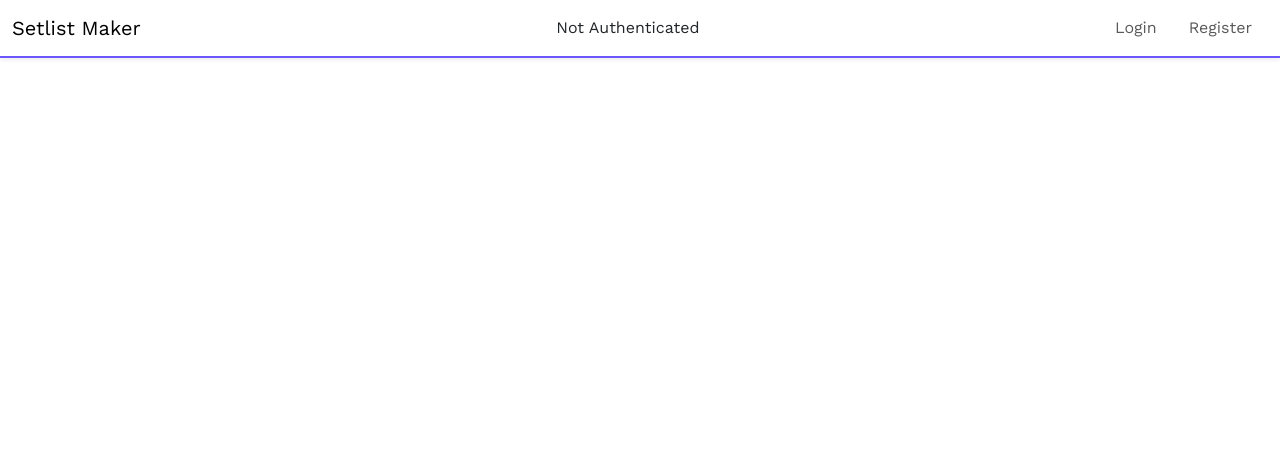
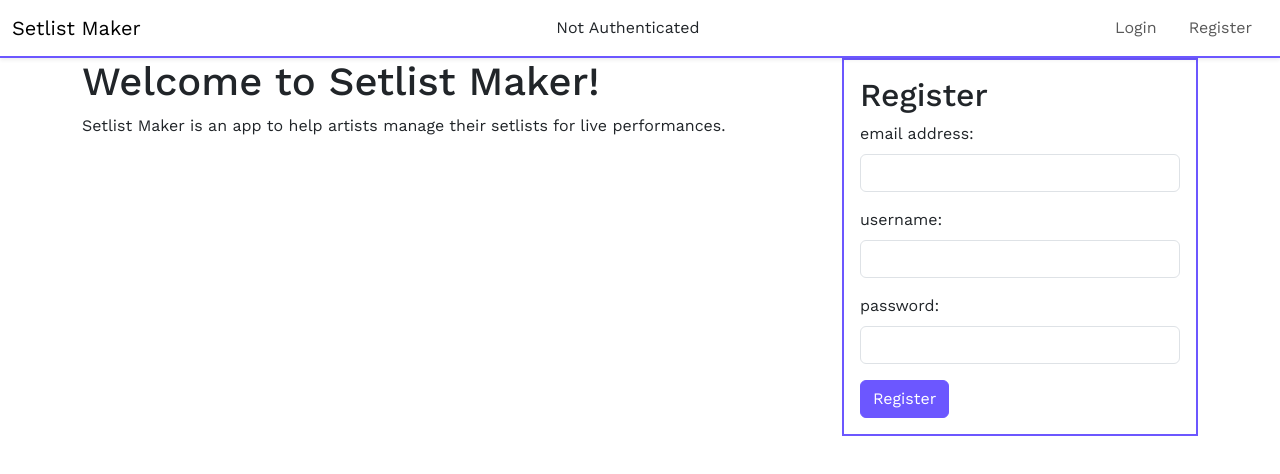
Before and after one commit to klalicki/setlist-maker, a React (Create React App) app in the folder client/: page / in a window 1280 px wide. Shown: the top 474 px of the page. Built offline with nearby package versions, Linux system fonts and the light colour scheme.

Commit message:
adds a homepage with register form on it

```diff
--- a/client/src/App.jsx
+++ b/client/src/App.jsx
@@ -2,6 +2,7 @@ import NavBar from "./components/NavBar";
 import LoginPage from "./pages/LoginPage";
 import RegisterPage from "./pages/RegisterPage";
 import ProfilePage from "./pages/ProfilePage";
+import Homepage from "./pages/Homepage";
 import { UserContextProvider } from "./context/UserContext";
 import { BrowserRouter, Routes, Route } from "react-router-dom";
 function App() {
@@ -11,6 +12,7 @@ function App() {
         <BrowserRouter>
           <NavBar />
           <Routes>
+            <Route path="/" element={<Homepage />} />
             <Route path="/login" element={<LoginPage />} />
             <Route path="/register" element={<RegisterPage />} />{" "}
             <Route path="/profile" element={<ProfilePage />} />
--- /dev/null
+++ b/client/src/pages/Homepage.jsx
@@ -0,0 +1,22 @@
+import RegisterPage from "./RegisterPage";
+const Homepage = () => {
+  return (
+    <>
+      <div className="container">
+        <div className="row">
+          <div className="col col-md-8">
+            <h1>Welcome to Setlist Maker!</h1>
+            <p>
+              Setlist Maker is an app to help artists manage their setlists for
+              live performances.
+            </p>
+          </div>
+          <div className="col col-md-4">
+            <RegisterPage />
+          </div>
+        </div>
+      </div>
+    </>
+  );
+};
+export default Homepage;
```
